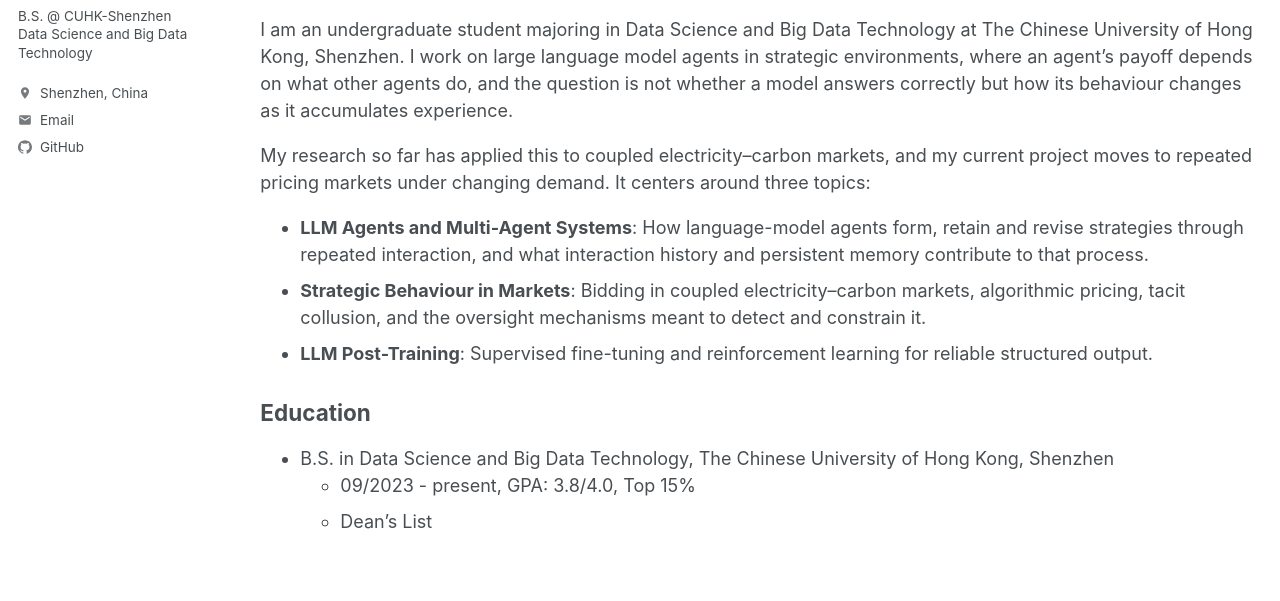
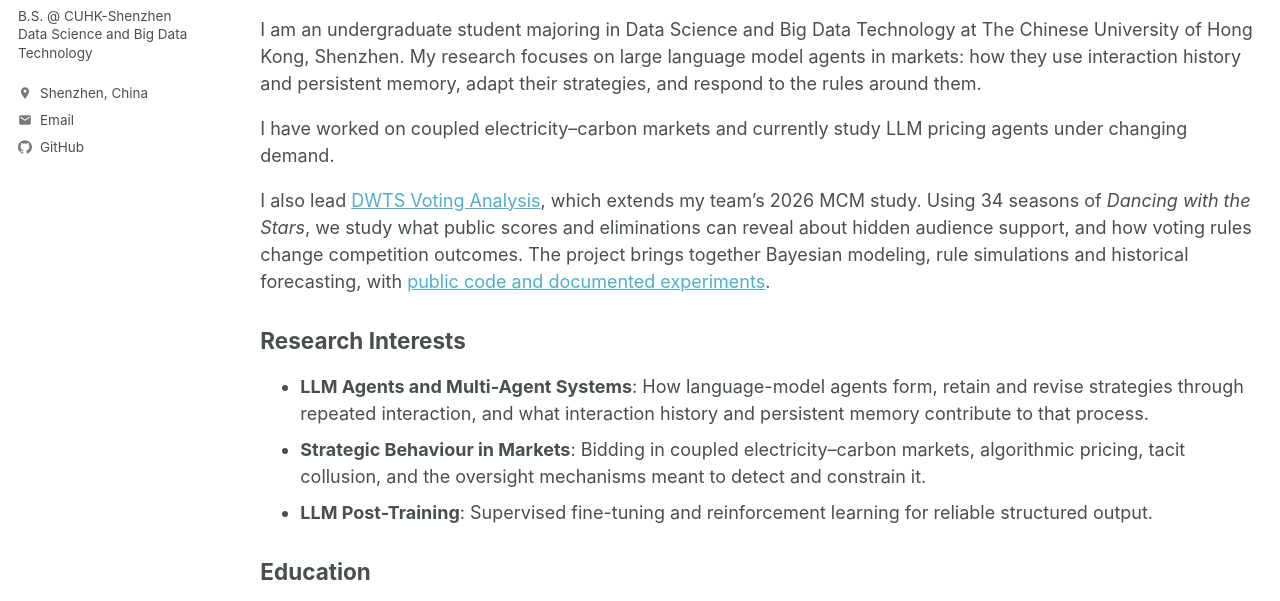
Before and after one commit to CCC917111/CCC917111.github.io, a plain HTML site: page index.html in a window 1280 px wide. Shown: the part 150-751 px from the top of the page. Drawn offline with Linux system fonts and the light colour scheme.

Commit message:
Feature DWTS research across the personal website

```diff
--- a/index.html
+++ b/index.html
@@ -4,11 +4,11 @@
 <meta charset="utf-8">
 <meta name="viewport" content="width=device-width, initial-scale=1">
 <title>Yike Chen</title>
-<meta name="description" content="Yike Chen is an undergraduate student in Data Science and Big Data Technology at The Chinese University of Hong Kong, Shenzhen, working on large language model agents, multi-agent systems and computational economics.">
+<meta name="description" content="Yike Chen studies LLM agents, strategic behavior in markets and statistical modeling of voting systems at The Chinese University of Hong Kong, Shenzhen.">
 <link rel="canonical" href="https://ccc917111.github.io/">
 <meta property="og:type" content="website">
 <meta property="og:title" content="Yike Chen">
-<meta property="og:description" content="Yike Chen is an undergraduate student in Data Science and Big Data Technology at The Chinese University of Hong Kong, Shenzhen, working on large language model agents, multi-agent systems and computational economics.">
+<meta property="og:description" content="Yike Chen studies LLM agents, strategic behavior in markets and statistical modeling of voting systems at The Chinese University of Hong Kong, Shenzhen.">
 <meta property="og:url" content="https://ccc917111.github.io/">
 <link rel="icon" href="assets/favicon.svg" type="image/svg+xml">
 <link rel="stylesheet" href="assets/style.css">
@@ -40,14 +40,20 @@
     <h1>About Me</h1>
 
     <p>I am an undergraduate student majoring in Data Science and Big Data Technology
-    at The Chinese University of Hong Kong, Shenzhen. I work on large language model agents
-    in strategic environments, where an agent&rsquo;s payoff depends on what other agents do,
-    and the question is not whether a model answers correctly but how its behaviour changes
-    as it accumulates experience.</p>
+    at The Chinese University of Hong Kong, Shenzhen. My research focuses on large language model
+    agents in markets: how they use interaction history and persistent memory, adapt their
+    strategies, and respond to the rules around them.</p>
 
-    <p>My research so far has applied this to coupled electricity&ndash;carbon markets, and my
-    current project moves to repeated pricing markets under changing demand. It centers around
-    three topics:</p>
+    <p>I have worked on coupled electricity&ndash;carbon markets and currently study LLM pricing
+    agents under changing demand.</p>
+
+    <p>I also lead <a href="research.html#dwts">DWTS Voting Analysis</a>, which extends my team&rsquo;s
+    2026 MCM study. Using 34 seasons of <em>Dancing with the Stars</em>, we study what public
+    scores and eliminations can reveal about hidden audience support, and how voting rules
+    change competition outcomes. The project brings together Bayesian modeling, rule simulations
+    and historical forecasting, with <a href="projects.html#dwts">public code and documented experiments</a>.</p>
+
+    <h2>Research Interests</h2>
 
     <ul>
       <li><strong>LLM Agents and Multi-Agent Systems</strong>: How language-model agents form,
```
Also changed, not shown: projects.html (+13 -2 lines), research.html (+16 -2 lines).
